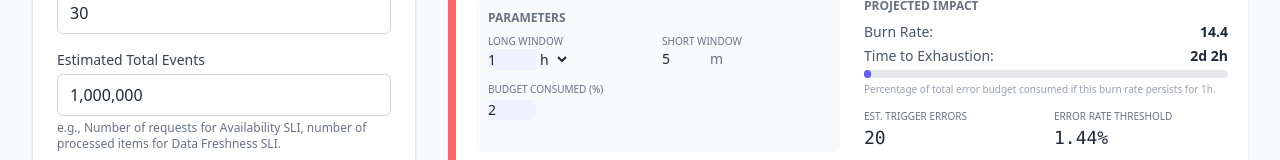
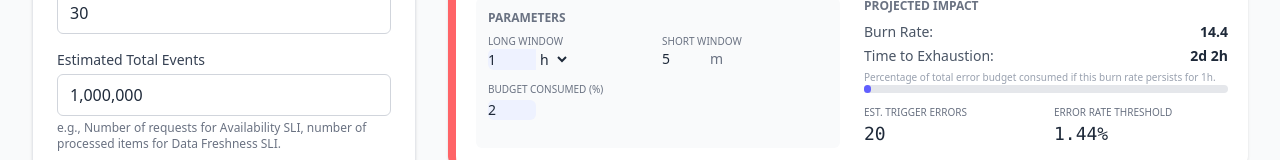
Before and after one commit to j-un/slo-calculator, a React (Vite) app: page / in a window 1280 px wide. Shown: the part 512-672 px from the top of the page. Built offline with nearby package versions, Linux system fonts and the light colour scheme.

Commit message:
feat: Update AlertCard UI

```diff
--- a/src/components/AlertCard.tsx
+++ b/src/components/AlertCard.tsx
@@ -135,17 +135,17 @@ const AlertCard = ({
                   {calculateTimeToExhaustion(windowDays, result.burnRate)}
                 </span>
               </div>
+              <p className="mt-1 text-[10px] text-gray-400">
+                Percentage of total error budget consumed if this burn rate
+                persists for {alert.longWindowValue}
+                {alert.longWindowUnit[0]}.
+              </p>
               <div className="h-2 w-full rounded-full bg-gray-200">
                 <div
                   className={`h-2 rounded-full ${alert.budgetConsumed > 50 ? 'bg-red-500' : 'bg-indigo-500'}`}
                   style={{ width: `${Math.min(alert.budgetConsumed, 100)}%` }}
                 ></div>
               </div>
-              <p className="mt-1 text-[10px] text-gray-400">
-                Percentage of total error budget consumed if this burn rate
-                persists for {alert.longWindowValue}
-                {alert.longWindowUnit[0]}.
-              </p>
             </div>
 
             <div className="mt-2 grid grid-cols-2 gap-4">
```
